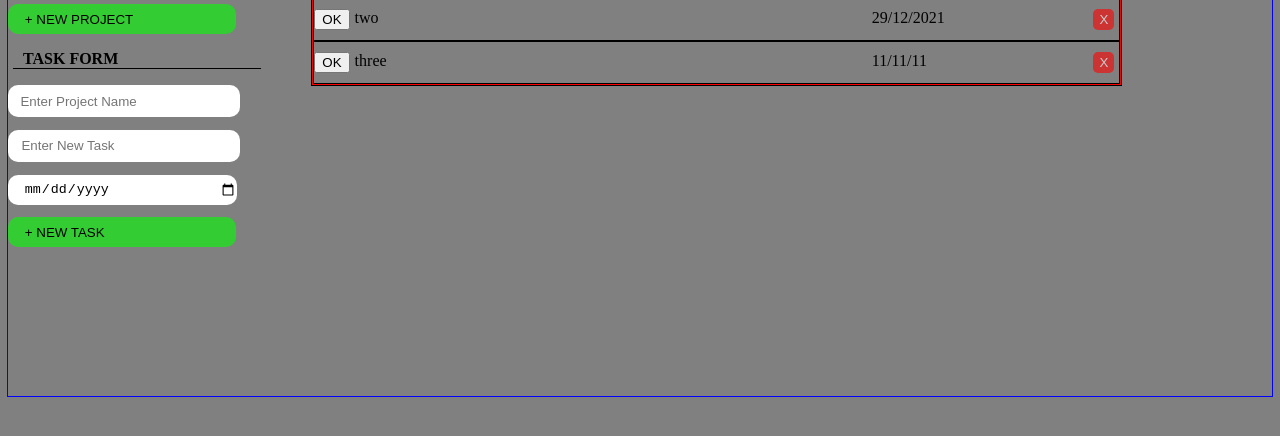
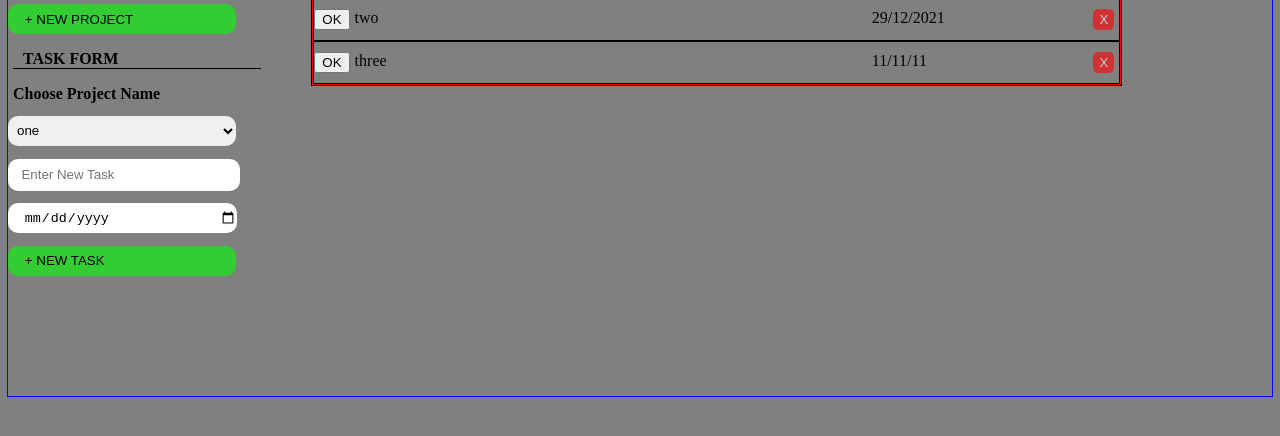
Before and after one commit to Maii0407/checklist, a website built with webpack: page dist/index.html in a window 1280 px wide. Shown: the part 212-648 px from the top of the page. Built offline with nearby package versions, Linux system fonts and the light colour scheme.

Commit message:
changed from using input list to input select

```diff
--- a/src/createStuff/createStuff.js
+++ b/src/createStuff/createStuff.js
@@ -52,7 +52,7 @@ const createStuff = (function(){
     };
 
     function makeNewTask(){
-        const projectName = document.querySelector('.inputList');
+        const projectName = document.getElementById('projectList');
         const taskName = document.querySelector('.taskName-input');
         const taskDate = document.querySelector('.taskDate-input');
 
--- a/src/defaultStuff.css
+++ b/src/defaultStuff.css
@@ -63,12 +63,19 @@ body {
     background-color: rgba(0, 255, 0, 1);
 }
 
-.task-form input {
+.task-form label {
+    margin-left: 5px;
+    font-weight: bold;
+}
+
+.task-form select {
     width: 90%;
     height: 30px;
+    margin-top: 5%;
     border-radius: 10px;
+    text-indent: 5px;
     border: none;
-    text-indent: 5%;
+    cursor: pointer;
 }
 
 .taskName-input {
--- a/src/defaultStuff/defaultStuff.js
+++ b/src/defaultStuff/defaultStuff.js
@@ -53,13 +53,13 @@ const defaultStuff = (function(){
         formContainer.classList.add('task-form');
         document.getElementById('form-container').appendChild(formContainer);
 
-        const inputList = document.createElement('input');
-        inputList.placeholder = `Enter Project Name`;
-        inputList.setAttribute('list', 'projectList');
-        inputList.classList.add('inputList');
+        const inputList = document.createElement('label');
+        inputList.innerText = `Choose Project Name`;
+        inputList.setAttribute('for', 'projectList');
         document.querySelector('.task-form').appendChild(inputList);
 
-        const dataList = document.createElement('datalist');
+        const dataList = document.createElement('select');
+        dataList.setAttribute('name', 'projectList');
         dataList.id = `projectList`;
         document.querySelector('.task-form').appendChild(dataList);
 
--- a/src/index.js
+++ b/src/index.js
@@ -9,8 +9,6 @@ const todoLIST = (function(){
     defaultStuff.makeDefault();
     createStuff.generateProject();
 
-    console.table(logicStuff.projectList);
-
 //below is eventlisteners
     document.querySelector('.newProject-btn').addEventListener('click', function(){
         createStuff.makeNewProject();
```
Also changed, not shown: dist/main.js.
